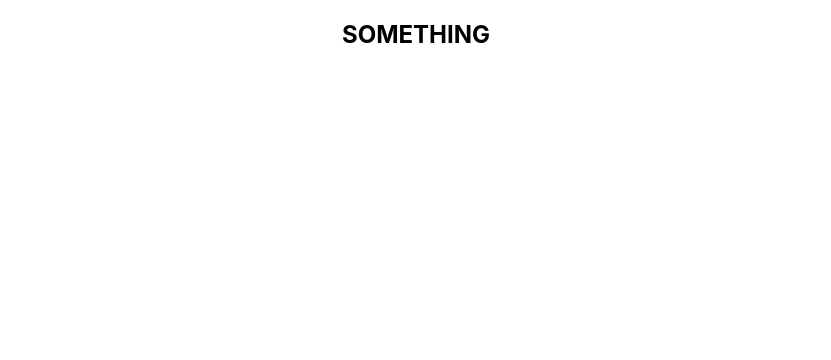
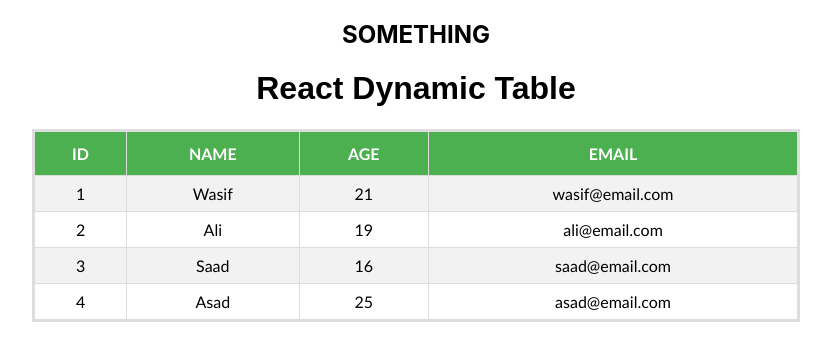
Before and after one commit to AlexZahar/Challenge_v1, a React (Create React App) app: page / in a window 1280 px wide. Shown: the top 360 px of the page, without its empty margins (224-1055 px from the left). Built offline with nearby package versions, Linux system fonts and the light colour scheme.

Commit message:
Created mockup table

```diff
--- a/src/App.js
+++ b/src/App.js
@@ -1,11 +1,13 @@
 import React from 'react';
 
 import './App.css';
+import Table from './containers/Table'
 
 function App() {
   return (
     <div className="App">
   <h2> SOMETHING </h2>
+  <Table></Table>
     </div>
   );
 }
--- /dev/null
+++ b/src/containers/Table.css
@@ -0,0 +1,32 @@
+#title {
+    text-align: center;
+    font-family: arial, sans-serif;
+  }
+
+  #students {
+    text-align: center;
+    font-family: "Trebuchet MS", Arial, Helvetica, sans-serif;
+    border-collapse: collapse;
+    border: 3px solid #ddd;
+    width: 60%;
+    max-height: 800px;
+    margin: 0 auto;
+
+  }
+
+  #students td, #students th {
+    border: 1px solid #ddd;
+    padding: 8px;
+  }
+
+  #students tr:nth-child(even){background-color: #f2f2f2;}
+
+  #students tr:hover {background-color: #ddd;}
+
+  #students th {
+    padding-top: 12px;
+    padding-bottom: 12px;
+    text-align: center;
+    background-color: #4CAF50;
+    color: white;
+  }
--- /dev/null
+++ b/src/containers/Table.js
@@ -0,0 +1,56 @@
+import React, { Component } from 'react'
+import axios from 'axios'
+import './Table.css'
+
+
+class Table extends Component {
+   constructor(props) {
+      super(props) //since we are extending class Table so we have to use super in order to override Component class constructor
+      this.state = { //state is by default an object
+         students: [
+            { id: 1, name: 'Wasif', age: 21, email: 'wasif@email.com' },
+            { id: 2, name: 'Ali', age: 19, email: 'ali@email.com' },
+            { id: 3, name: 'Saad', age: 16, email: 'saad@email.com' },
+            { id: 4, name: 'Asad', age: 25, email: 'asad@email.com' }
+         ]
+      }
+   }
+
+   renderTableData() {
+    return this.state.students.map((student, index) => {
+       const { id, name, age, email } = student //destructuring
+       return (
+          <tr key={id}>
+             <td>{id}</td>
+             <td>{name}</td>
+             <td>{age}</td>
+             <td>{email}</td>
+          </tr>
+       )
+    })
+ };
+ renderTableHeader() {
+    let header = Object.keys(this.state.students[0])
+    return header.map((key, index) => {
+       return <th key={index}>{key.toUpperCase()}</th>
+    })
+ }
+
+
+   render() { //Whenever our class runs, render method will be called automatically, it may have already defined in the constructor behind the scene.
+    return (
+
+          <div>
+            <h1 id='title'>React Dynamic Table</h1>
+            <table id='students'>
+               <tbody>
+                  <tr>{this.renderTableHeader()}</tr>
+                  {this.renderTableData()}
+               </tbody>
+            </table>
+         </div>
+     )
+   }
+}
+
+export default Table //exporting a component make it reusable and this is the beauty of react
```
Also changed, not shown: src/components/Candidate/Candidate.css (added, +15 -0 lines), src/components/Candidate/Candidate.js (+11 -0 lines), src/containers/Candidates/Candidates.js (+38 -0 lines).
